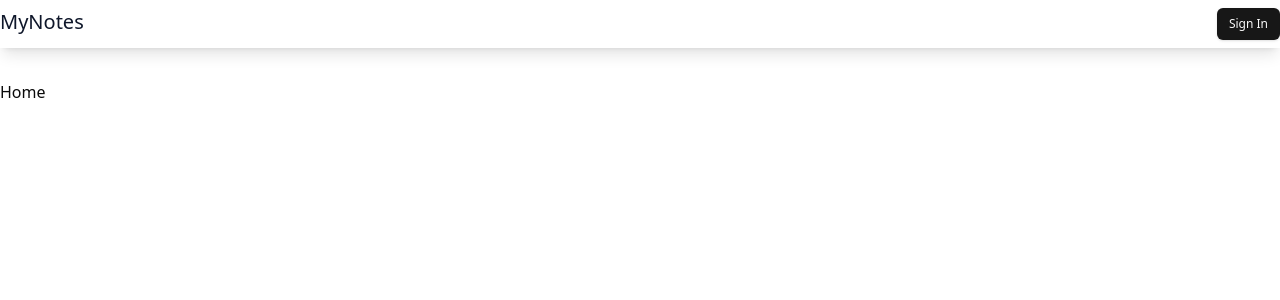
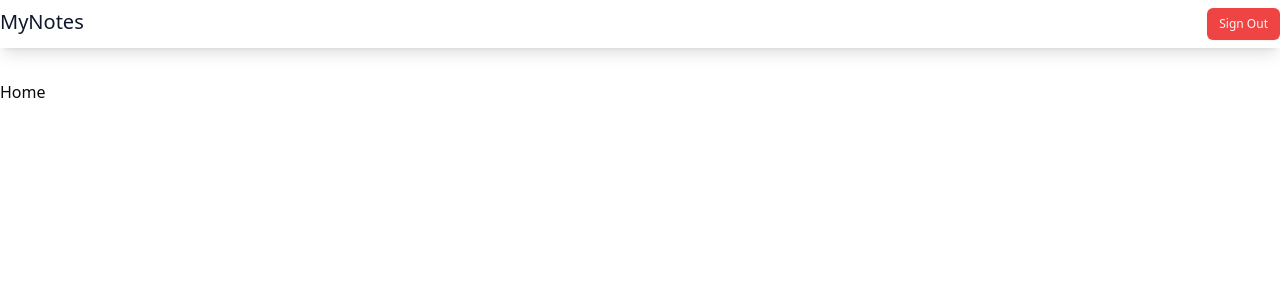
Before and after one commit to eekrain/notes-app, a Next.js app: page / in a window 1280 px wide. Shown: the top 300 px of the page. Built offline with nearby package versions, Linux system fonts and the light colour scheme; sample sign-in values are in the browser's storage.

Commit message:
replace signin signout

```diff
--- a/components/Navbar.tsx
+++ b/components/Navbar.tsx
@@ -1,25 +1,35 @@
-import React from "react";
+import React, { useContext } from "react";
 import { fontBody, fontTitle } from "@/lib/fonts";
 import { cn } from "@/lib/utils";
 import { Button } from "./ui/button";
 import Link from "next/link";
+import { AuthContext } from "./AuthProvider";
 
 type Props = {};
 
 const Navbar = (props: Props) => {
+  const { user, signOut } = useContext(AuthContext);
+  console.log("🚀 ~ Navbar ~ user:", user);
   return (
     <div className="bg-white shadow-lg mb-8">
       <div className="container flex justify-between py-2">
         <a href="/" className={cn(fontTitle, "text-xl text-slate-900")}>
           <h1>MyNotes</h1>
         </a>
-
         <ul className={`${fontBody} flex gap-4 flex-nowrap text-sm`}>
-          <li>
-            <Button size={"sm"} asChild>
-              <Link href={"/signin"}>Sign In</Link>
-            </Button>
-          </li>
+          {user ? (
+            <li>
+              <Button variant={"destructive"} size={"sm"}>
+                Sign Out
+              </Button>
+            </li>
+          ) : (
+            <li>
+              <Button size={"sm"} asChild>
+                <Link href={"/signin"}>Sign In</Link>
+              </Button>
+            </li>
+          )}
         </ul>
       </div>
     </div>
```
